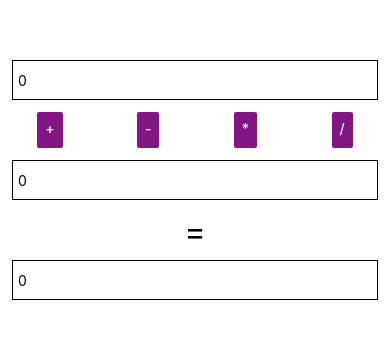
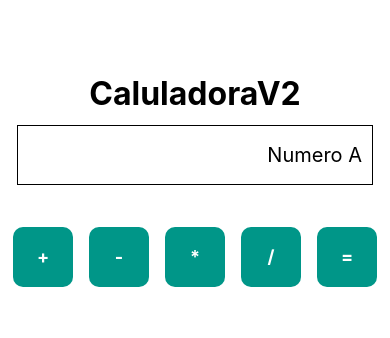
Before and after one commit to yamaka/curso_react_native, a React Native app: screen / in a window 390 px wide. Shown: the part 242-580 px from the top of the page. Built offline with nearby package versions, Linux system fonts and the light colour scheme.

Commit message:
clase 4 componentes react native calculadoraV2

```diff
--- a/App.js
+++ b/App.js
@@ -2,6 +2,7 @@ import { StatusBar } from 'expo-status-bar';
 import React, {useEffect} from 'react';
 import { StyleSheet, Text, View, Button } from 'react-native';
 import Calculadora from './Calculadora';
+import CalculadoraV2 from './src/components/CalculadoraV2';
 
 const repasoes6 = () =>{
   console.log("hola mundo");
@@ -132,15 +133,10 @@ export default function App() {
 
   return (
     <View style={styles.container}>
-     {/*  <Text>Hola Ruddy</Text>
-      <Button
-        onPress={onPress}
-        title="Boton"
-        color="#841584"
-        accessibilityLabel="Learn more about this purple button"
-      /> */}
 
-      <Calculadora/>
+
+     {/*  <Calculadora/> */}
+      <CalculadoraV2/>
 
       <StatusBar style="auto" />
     </View>
--- a/Calculadora.js
+++ b/Calculadora.js
@@ -1,10 +1,10 @@
 import React, {useState} from "react";
-import { View, Text, TextInput, StyleSheet, Button } from "react-native";
+import { View, Text, TextInput, StyleSheet, Button, TouchableOpacity } from "react-native";
 
 export default function Calculadora(){
-    const [numeroA, setNumeroA] = useState(0);
-    const [numeroB, setNumeroB] = useState(0);
-    const [numeroR, setNumeroR] = useState(0);
+    const [numeroA, setNumeroA] = useState('');
+    const [numeroB, setNumeroB] = useState('');
+    const [numeroR, setNumeroR] = useState('');
     const onChangeNumberA = (valor) =>{
         console.log(valor)
         if(valor !== ""){
@@ -26,18 +26,20 @@ export default function Calculadora(){
         setNumeroR(valor)
     }
     const operar = (tipo) =>{
+      console.log("operar", tipo);
         switch (tipo) {
           case "+":
-            setNumeroR(numeroA + numeroB);
+             console.log("operar", numeroA + numeroB);
+            setNumeroR((numeroA + numeroB).toString());
             break;
           case "-":
-            setNumeroR(numeroA - numeroB);
+            setNumeroR((numeroA - numeroB).toString());
             break;
           case "*":
-            setNumeroR(numeroA * numeroB);
+            setNumeroR((numeroA * numeroB).toString());
             break;
           case "/":
-            setNumeroR(numeroA / numeroB);
+            setNumeroR((numeroA / numeroB).toString());
             break;
 
         }
@@ -49,26 +51,58 @@ export default function Calculadora(){
           value={numeroA}
           onChangeText={onChangeNumberA}
           placeholder="Numero A"
+          keyboardType="numeric"
 
         />
         <View
           style={{
             flexDirection: "row",
-            flex: 1,
+            width: '100%',
             justifyContent: "space-around",
-            height: 10,
+            height: 60,
           }}
         >
-          <Button onPress={() => operar("+")} title="+" color="#841584" />
+          <TouchableOpacity
+            activeOpacity={0.8}
+            onPress={() => operar("+")}
+            style={styles.appButtonContainer}
+          >
+            <Text style={styles.appButtonText}>{"+"}</Text>
+          </TouchableOpacity>
+
+
+          <TouchableOpacity
+            activeOpacity={0.8}
+            onPress={() => operar("-")}
+            style={styles.appButtonContainer}
+          >
+            <Text style={styles.appButtonText}>{"-"}</Text>
+          </TouchableOpacity>
+          <TouchableOpacity
+            activeOpacity={0.8}
+            onPress={() => operar("*")}
+            style={styles.appButtonContainer}
+          >
+            <Text style={styles.appButtonText}>{"*"}</Text>
+          </TouchableOpacity>
+          <TouchableOpacity
+            activeOpacity={0.8}
+            onPress={() => operar("/")}
+            style={styles.appButtonContainer}
+          >
+            <Text style={styles.appButtonText}>{"/"}</Text>
+          </TouchableOpacity>
+         {/*  <Button onPress={() => operar("+")} title="+" color="#841584" />
           <Button onPress={() => operar("-")} title="-" color="#841584" />
           <Button onPress={() => operar("*")} title="*" color="#841584" />
-          <Button onPress={() => operar("/")} title="/" color="#841584" />
+          <Button onPress={() => operar("/")} title="/" color="#841584" /> */}
         </View>
         <TextInput
           style={styles.input}
           value={numeroB}
           onChangeText={onChangeNumberB}
           placeholder="Numero B"
+          keyboardType="numeric"
 
         />
         <View
@@ -80,7 +114,7 @@ export default function Calculadora(){
           style={styles.input}
           value={numeroR}
           placeholder="Resultado"
-
+          keyboardType="numeric"
         />
       </View>
     );
@@ -94,4 +128,20 @@ const styles = StyleSheet.create({
     paddingLeft: 5,
     borderWidth: 1,
   },
+   appButtonContainer: {
+    elevation: 8,
+    backgroundColor: "#009688",
+    borderRadius: 10,
+    paddingVertical: 10,
+    paddingHorizontal: 12,
+    width: 50,
+    justifyContent:"center"
+  },
+  appButtonText: {
+    fontSize: 18,
+    color: "#fff",
+    fontWeight: "bold",
+    alignSelf: "center",
+    textTransform: "uppercase"
+  }
 });
--- /dev/null
+++ b/src/components/ButtonCustom.js
@@ -0,0 +1,42 @@
+import React from "react";
+import {View, Text, TouchableOpacity, StyleSheet} from "react-native";
+const ButtonCustom = (props) =>{
+    const {
+    textButton="boton",
+    onPress
+} = props;
+    return (
+        <TouchableOpacity
+            style={styles.appButtonContainer}
+            onPress={onPress}
+        >
+
+            <Text style={styles.appButtonText}>{textButton}</Text>
+        </TouchableOpacity>
+
+    )
+}
+const styles = StyleSheet.create({
+    container:{
+        flex: 1
+    },
+    appButtonContainer: {
+    elevation: 8,
+    backgroundColor: "#009688",
+    borderRadius: 10,
+    paddingVertical: 10,
+    paddingHorizontal: 12,
+    width: 60,
+    height:60,
+    justifyContent:"center"
+  },
+  appButtonText: {
+    fontSize: 18,
+    color: "#fff",
+    fontWeight: "bold",
+    alignSelf: "center",
+
+  }
+
+})
+export default ButtonCustom;
--- /dev/null
+++ b/src/components/CalculadoraV2.js
@@ -0,0 +1,93 @@
+import React, {useState} from "react";
+import {View, Text, StyleSheet, TextInput, TouchableOpacity} from "react-native";
+//custom components
+import ButtonCustom from "./ButtonCustom";
+
+
+const CalculadoraV2 = () =>{
+    const [numeroA, setNumeroA] = useState('');
+    const [numeroB, setNumeroB] = useState('');
+    const [numeroR, setNumeroR] = useState('');
+    const [textDisplay, setTextDisplay] = useState(numeroA);
+    const [operador, setOperador] = useState('')
+    const [placeHolder, setPlaceHolder] = useState("Numero A")
+
+    const onChangeDisplay = (valor) =>{
+        if(operador == ''){
+            setNumeroA(parseInt(valor))
+            setTextDisplay(valor);
+           setPlaceHolder("Numero A")
+        }else {
+            setNumeroB(parseInt(valor))
+            setTextDisplay(valor)
+        }
+        console.log("onChangeDisplahy valor", valor)
+    }
+
+    const operar = (operador) =>{
+        console.log("operar")
+        setPlaceHolder("Numero B")
+        setTextDisplay('');
+        setOperador(operador);
+    }
+
+    const resultado = () =>{
+
+          switch(operador){
+            case '+': setTextDisplay((numeroA + numeroB).toString());  break;
+        }
+    }
+
+
+
+    return (
+        <View style={styles.container}>
+            <Text style={styles.title}>CaluladoraV2</Text>
+            <TextInput
+                style={styles.input}
+                value={textDisplay}
+                onChangeText={onChangeDisplay}
+                placeholder={placeHolder}
+
+            />
+            <View style={styles.containerButtons}>
+                <ButtonCustom textButton="+" onPress={() => operar('+')}/>
+                <ButtonCustom textButton="-"/>
+                <ButtonCustom textButton="*"/>
+                <ButtonCustom textButton="/"/>
+                <ButtonCustom textButton="=" onPress={() => resultado()}/>
+            </View>
+
+        </View>
+    )
+
+}
+
+const styles = StyleSheet.create({
+    container:{
+        paddingHorizontal: 5
+    },
+    title:{
+        textAlign:'center',
+        fontSize:32,
+        fontWeight:'bold'
+    },
+    input:{
+        borderColor: 'black',
+        textAlign:'right',
+        borderWidth:1,
+        paddingLeft: 10,
+        paddingRight: 10,
+        height: 60,
+        margin:12,
+        fontSize:20
+    },
+    containerButtons:{
+        marginTop:30,
+        flexDirection:"row",
+        justifyContent:"space-around"
+    }
+
+})
+
+export default CalculadoraV2;
```
